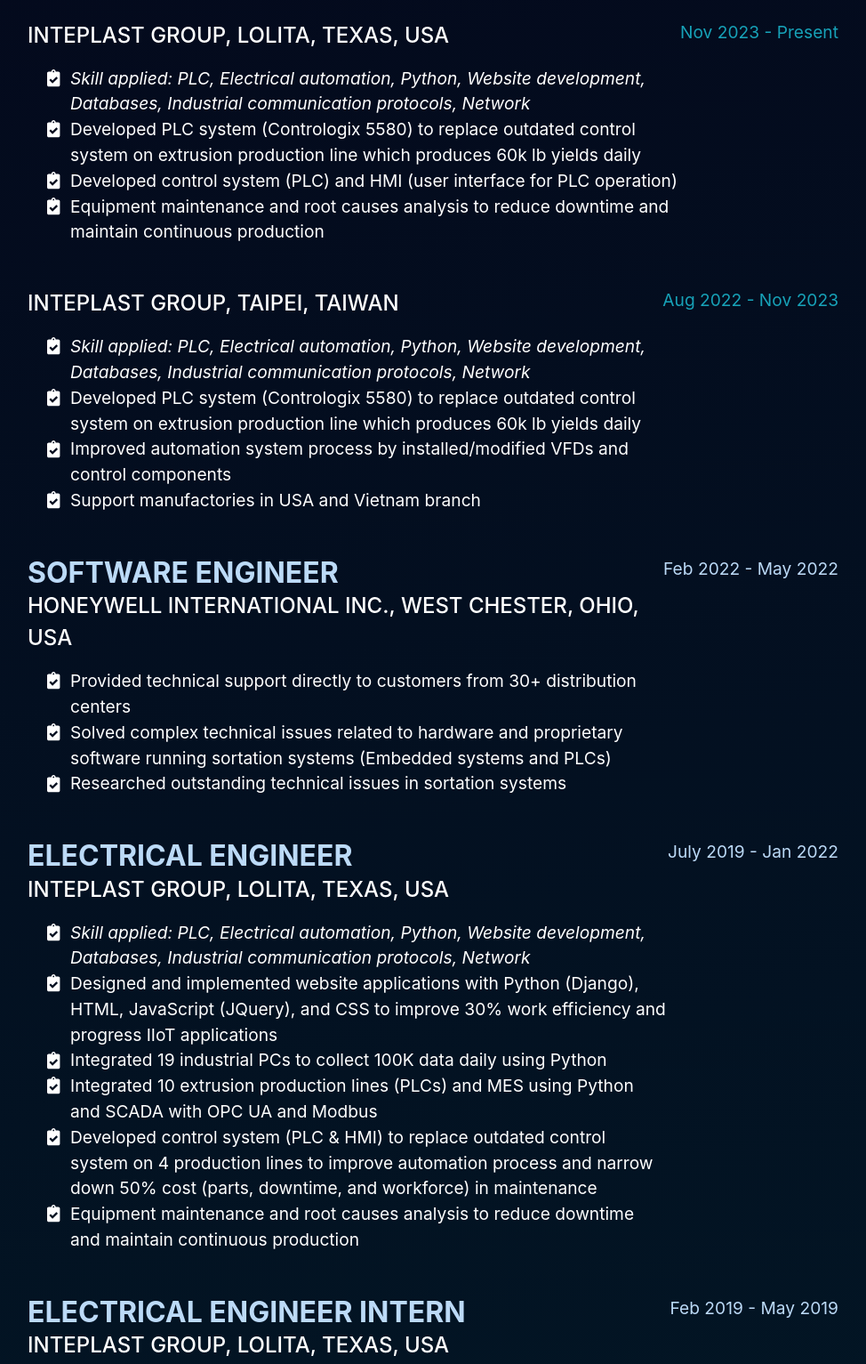
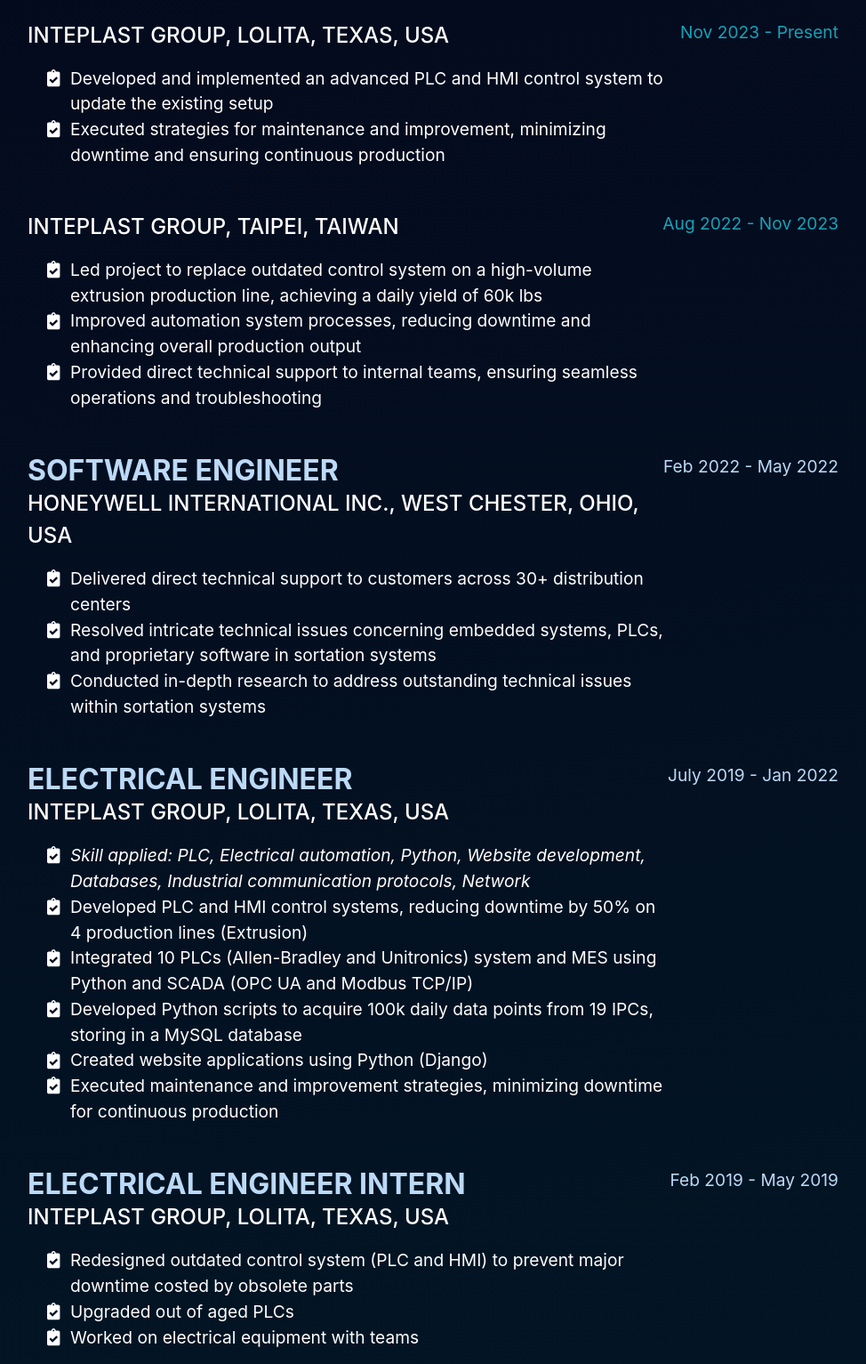
Before and after one commit to yhchen518/Portfolio, a plain HTML site: page index.html in a window 1280 px wide. Shown: the part 1060-2593 px from the top of the page at 89% size, without its empty margins (289-1263 px from the left). Drawn offline with nearby package versions, Linux system fonts and the light colour scheme; a web font is replaced by a local one.

Commit message:
Update index.html

```diff
--- a/index.html
+++ b/index.html
@@ -52,10 +52,7 @@
                     Port Lavaca, TX · +1 (513) 410-8999 ·
                     <a href="mailto:yhchen518@gmail.com">yhchen518@gmail.com</a>
                 </div>
-                <p class="lead mb-5">4 years of experience in industrial automation, accomplished several projects in
-                    control system development (PLCs, HMIs, SCADA), website development, and data acquisition. In
-                    addition, I am also skilled and experienced at technical issues troubleshooting in automation
-                    system.</p>
+                <p class="lead mb-5">Electrical Engineer with 4 years of comprehensive experience in industrial controls and automation. Proven expertise in PLC and HMI development, SCADA integration, and data acquisition using a range of platforms, including Allen-Bradley, Siemens, Unitronics, and Omron. Proficient in Python scripting for MODBUS TCP/IP, OPC UA, and FTP communication to MySQL databases. Adept at developing internal web applications using the Python Django framework, with a focus on optimizing material usage data and streamlining processes to reduce paper consumption. Skilled in troubleshooting and maintaining a variety of equipment, including PLCs, AC/DC motors, VFDs, sensors, encoders, and thermocouples. Known for providing effective technical support via phone calls. Committed to delivering innovative solutions that enhance efficiency and reliability in industrial settings. Seeking opportunities to contribute technical prowess and problem-solving skills to dynamic projects and teams.</p>
                 <div class="social-icons">
                     <a class="social-icon" href="https://www.linkedin.com/in/danielchen8/"><i
                             class="fab fa-linkedin-in"></i></a>
@@ -78,23 +75,12 @@
                         <div class="subheading mb-3">Inteplast Group, Lolita, Texas, USA</div>
                         <ul class="fa-ul mb-0">
                             <li>
-                                <span class="fa-li"><i class="fas fa-clipboard-check"></i></span><i>
-                                    Skill applied: PLC, Electrical automation, Python, Website development, Databases,
-                                    Industrial communication protocols, Network</i>
-                            </li>
-                            <li>
-                                <span class="fa-li"><i class="fas fa-clipboard-check"></i></span>Developed PLC system
-                                (Contrologix 5580) to replace outdated control system on extrusion production line which
-                                produces 60k lb yields daily
+                                <span class="fa-li"><i class="fas fa-clipboard-check"></i></span>
+                                Developed and implemented an advanced PLC and HMI control system to update the existing setup
                             </li>
                             <li>
                                 <span class="fa-li"><i class="fas fa-clipboard-check"></i></span>
-                                Developed control system (PLC) and HMI (user interface for PLC operation)
-                            </li>
-                            <li>
-                                <span class="fa-li"><i class="fas fa-clipboard-check"></i></span>
-                                Equipment maintenance and root causes analysis to reduce downtime and maintain
-                                continuous production
+                                Executed strategies for maintenance and improvement, minimizing downtime and ensuring continuous production
                             </li>
                         </ul>
                     </div>
@@ -105,23 +91,16 @@
                         <div class="subheading mb-3">Inteplast Group, Taipei, Taiwan</div>
                         <ul class="fa-ul mb-0">
                             <li>
-                                <span class="fa-li"><i class="fas fa-clipboard-check"></i></span><i>
-                                    Skill applied: PLC, Electrical automation, Python, Website development, Databases,
-                                    Industrial communication protocols, Network</i>
-                            </li>
-
-                            <li>
-                                <span class="fa-li"><i class="fas fa-clipboard-check"></i></span>Developed PLC system
-                                (Contrologix 5580) to replace outdated control system on extrusion production line which
-                                produces 60k lb yields daily
+                                <span class="fa-li"><i class="fas fa-clipboard-check"></i></span>
+                                Led project to replace outdated control system on a high-volume extrusion production line, achieving a daily yield of 60k lbs
                             </li>
                             <li>
-                                <span class="fa-li"><i class="fas fa-clipboard-check"></i></span>Improved automation
-                                system process by installed/modified VFDs and control components
+                                <span class="fa-li"><i class="fas fa-clipboard-check"></i></span>
+                                Improved automation system processes, reducing downtime and enhancing overall production output
                             </li>
                             <li>
-                                <span class="fa-li"><i class="fas fa-clipboard-check"></i></span>Support manufactories
-                                in USA and Vietnam branch
+                                <span class="fa-li"><i class="fas fa-clipboard-check"></i></span>
+                                Provided direct technical support to internal teams, ensuring seamless operations and troubleshooting
                             </li>
                         </ul>
                     </div>
@@ -134,16 +113,15 @@
                         <ul class="fa-ul mb-0">
                             <li>
                                 <span class="fa-li"><i class="fas fa-clipboard-check"></i></span>
-                                Provided technical support directly to customers from 30+ distribution centers
+                                Delivered direct technical support to customers across 30+ distribution centers
                             </li>
                             <li>
                                 <span class="fa-li"><i class="fas fa-clipboard-check"></i></span>
-                                Solved complex technical issues related to hardware and proprietary software running
-                                sortation systems (Embedded systems and PLCs)
+                                Resolved intricate technical issues concerning embedded systems, PLCs, and proprietary software in sortation systems
                             </li>
                             <li>
                                 <span class="fa-li"><i class="fas fa-clipboard-check"></i></span>
-                                Researched outstanding technical issues in sortation systems
+                                Conducted in-depth research to address outstanding technical issues within sortation systems
                             </li>
                         </ul>
                     </div>
@@ -160,29 +138,23 @@
                                     Industrial communication protocols, Network</i>
                             </li>
                             <li>
-                                <span class="fa-li"><i class="fas fa-clipboard-check"></i></span> Designed and
-                                implemented website applications with Python (Django), HTML, JavaScript (JQuery), and
-                                CSS to improve 30% work efficiency and progress IIoT applications
-                            </li>
-                            <li>
-                                <span class="fa-li"><i class="fas fa-clipboard-check"></i></span>Integrated 19
-                                industrial PCs to collect 100K data daily using Python
+                                <span class="fa-li"><i class="fas fa-clipboard-check"></i></span>
+                                Developed PLC and HMI control systems, reducing downtime by 50% on 4 production lines (Extrusion)
                             </li>
                             <li>
                                 <span class="fa-li"><i class="fas fa-clipboard-check"></i></span>
-                                Integrated 10 extrusion production lines (PLCs) and MES using Python and SCADA with OPC
-                                UA and Modbus
+                                Integrated 10 PLCs (Allen-Bradley and Unitronics) system and MES using Python and SCADA (OPC UA and Modbus TCP/IP)
+                            <li>
+                                <span class="fa-li"><i class="fas fa-clipboard-check"></i></span>
+                                Developed Python scripts to acquire 100k daily data points from 19 IPCs, storing in a MySQL database
                             </li>
                             <li>
                                 <span class="fa-li"><i class="fas fa-clipboard-check"></i></span>
-                                Developed control system (PLC & HMI) to replace outdated control system on 4 production
-                                lines to improve automation process and narrow down 50% cost (parts, downtime, and
-                                workforce) in maintenance
+                                Created website applications using Python (Django)
                             </li>
                             <li>
                                 <span class="fa-li"><i class="fas fa-clipboard-check"></i></span>
-                                Equipment maintenance and root causes analysis to reduce downtime and maintain
-                                continuous production
+                                Executed maintenance and improvement strategies, minimizing downtime for continuous production
                             </li>
                         </ul>
                     </div>
```
